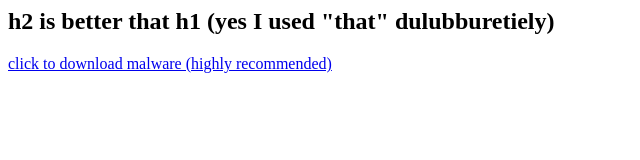
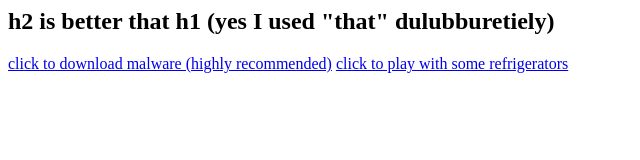
Before and after one commit to kit-solent/refrigeration, a plain HTML site: page index.html in a window 1280 px wide. Shown: the whole page, without its empty margins (0-640 px from the left). Drawn offline with Linux system fonts and the light colour scheme.

Commit message:
Update index.html

```diff
--- a/index.html
+++ b/index.html
@@ -4,4 +4,5 @@
 <body>
 <h2>h2 is better that h1 (yes I used "that" dulubburetiely)</h2>
 <a href="malware.py" download>click to download malware (highly recommended)</a>
+<a href="fridge/index.html">click to play with some refrigerators</a>
 </body>
```
